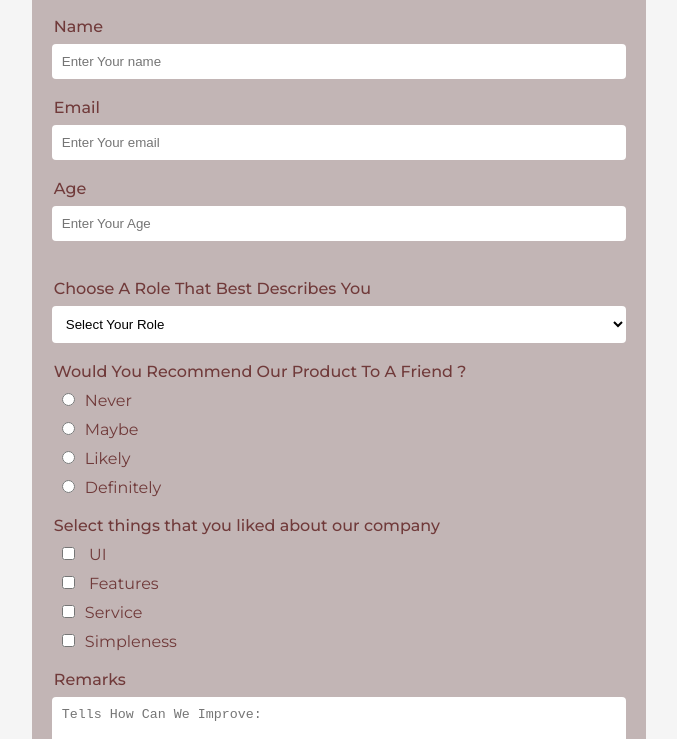
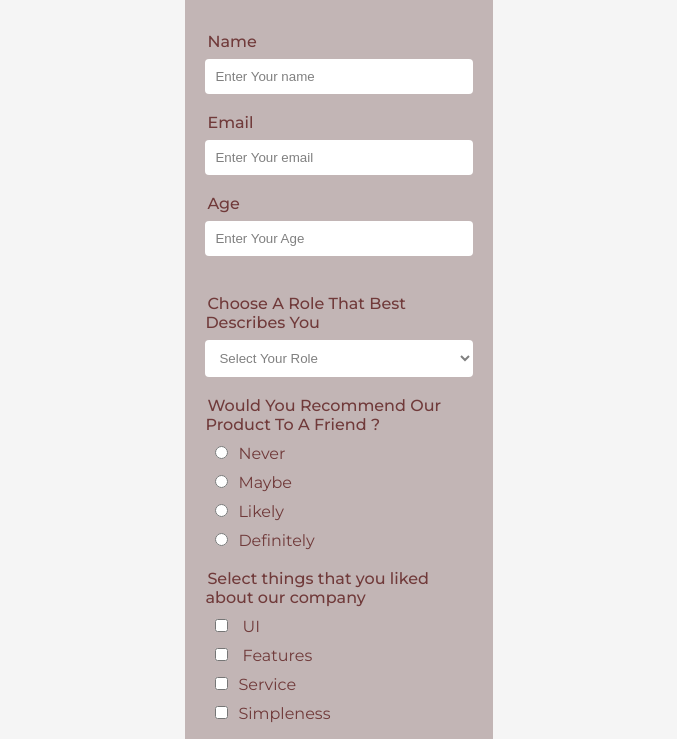
Before and after one commit to oyinwumi/Survey_Form, a plain HTML site: page index.html in a window 1024 px wide. Shown: the part 120-859 px from the top of the page, without its empty margins (173-850 px from the left). Drawn offline with Linux system fonts and the light colour scheme.

Commit message:
working on the responsiveness

```diff
--- a/index.html
+++ b/index.html
@@ -36,7 +36,7 @@
                 <label for="role" class="select-role">Choose A Role That Best Describes You</label> <br/>
                 <select name="select-role" id="role">
                     <option value="student">Select Your Role</option>
-                    <option value="student">student</option>
+                    <option value="student">Student</option>
                     <option value="student">Teacher</option>
                     <option value="student">Driver</option>
                     <option value="student">Nurse</option>
--- a/style.css
+++ b/style.css
@@ -53,13 +53,15 @@ padding: 20px;
     border: none;
     background-color: white;
     border-radius: 4px;
-   margin-top: 8px;
+    margin-top: 8px;
 }
 
 .select-role{
 padding-bottom: 10px;
 }
-
+::placeholder , option , #role{
+    color: gray;
+}
 label {
     font-size: 16px;
     font-weight: 500;
@@ -121,6 +123,12 @@ input[type='radio']{
 /* for tablet */
 @media (min-width: 768px) and (max-width: 1024px) {
     .container{
-        width: 60%;
+        width: 40%;
     }
 }
+/* for laptop */
+@media (min-width: 1024px) and (max-width: 2000px){
+    .container{
+        width: 30%;
+    }
+}
```
